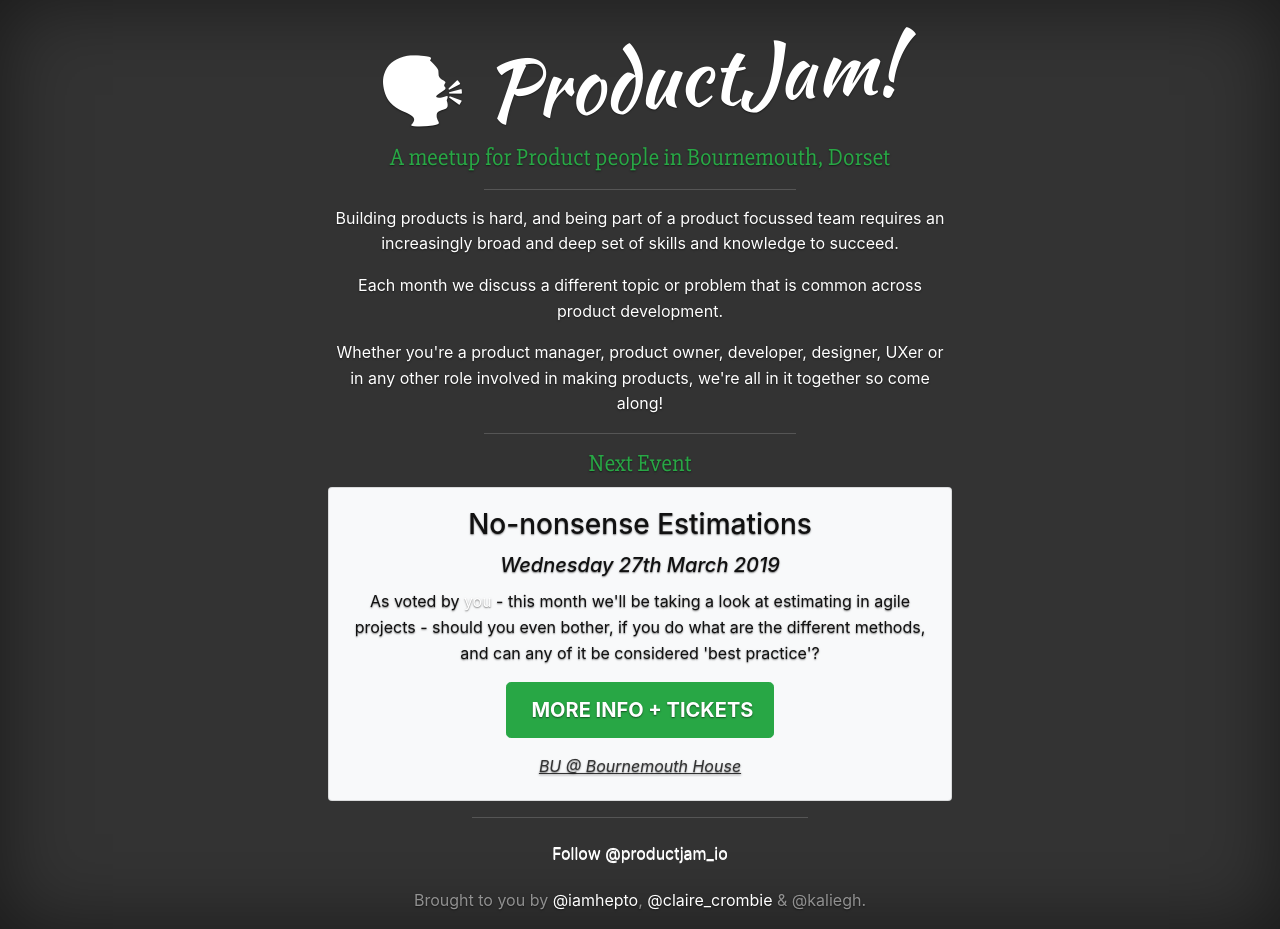
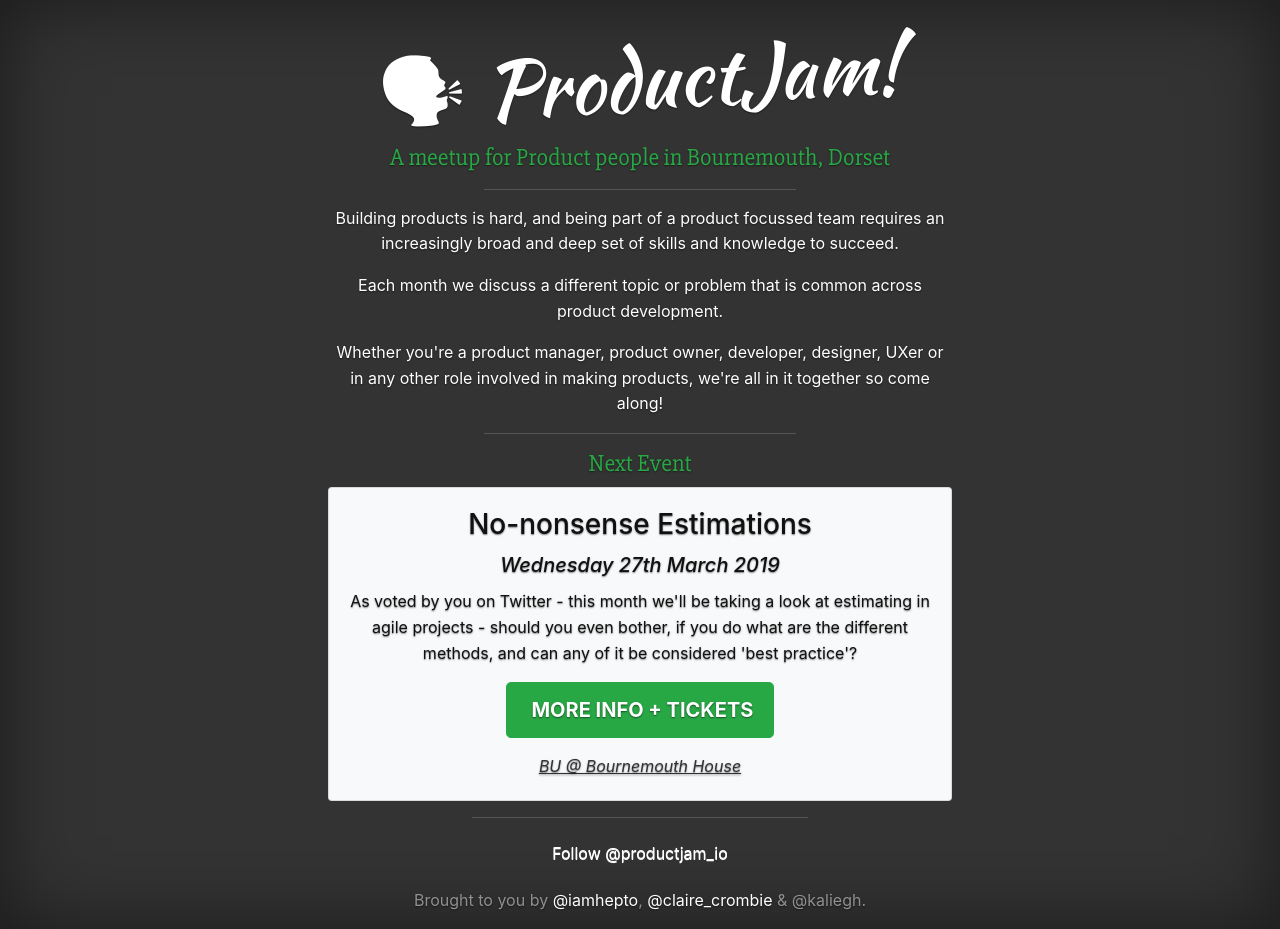
Before and after one commit to hepto/productjam.io, a Jekyll site: the page built from index.html, in a window 1280 px wide. Built offline with Jekyll 4.4.1, drawn with Linux system fonts in a browser that asks for light colours; nearby versions of some CDN libraries; comment, search, counter and statistics services are not loaded.

Commit message:
Removed tweet link due to colouring issues

```diff
--- a/index.html
+++ b/index.html
@@ -20,7 +20,7 @@ layout: default
               <div class="card-body">
                 <h3 class="card-title">No-nonsense Estimations</h3>
                 <h5 class="card-title"><em>Wednesday 27th March 2019</em></h5>
-                <p class="card-text">As voted by <a href="https://twitter.com/productjam_io/status/1106480159333462016" target="_blank">you</a> - this month we'll be taking a look at estimating in agile projects - should you even bother, if you do what are the different methods, and can any of it be considered 'best practice'?</p>
+                <p class="card-text">As voted by you on Twitter - this month we'll be taking a look at estimating in agile projects - should you even bother, if you do what are the different methods, and can any of it be considered 'best practice'?</p>
                 <p class="card-text"><a href="http://productjam6.eventbrite.co.uk" class="btn btn-lg btn-success"><i class="fa fa-ticket" aria-hidden="true"></i> MORE INFO + TICKETS</a></p>
                 <p class="card-text"><a href="#" class="address">BU @ Bournemouth House</a></p>
               </div>
```
